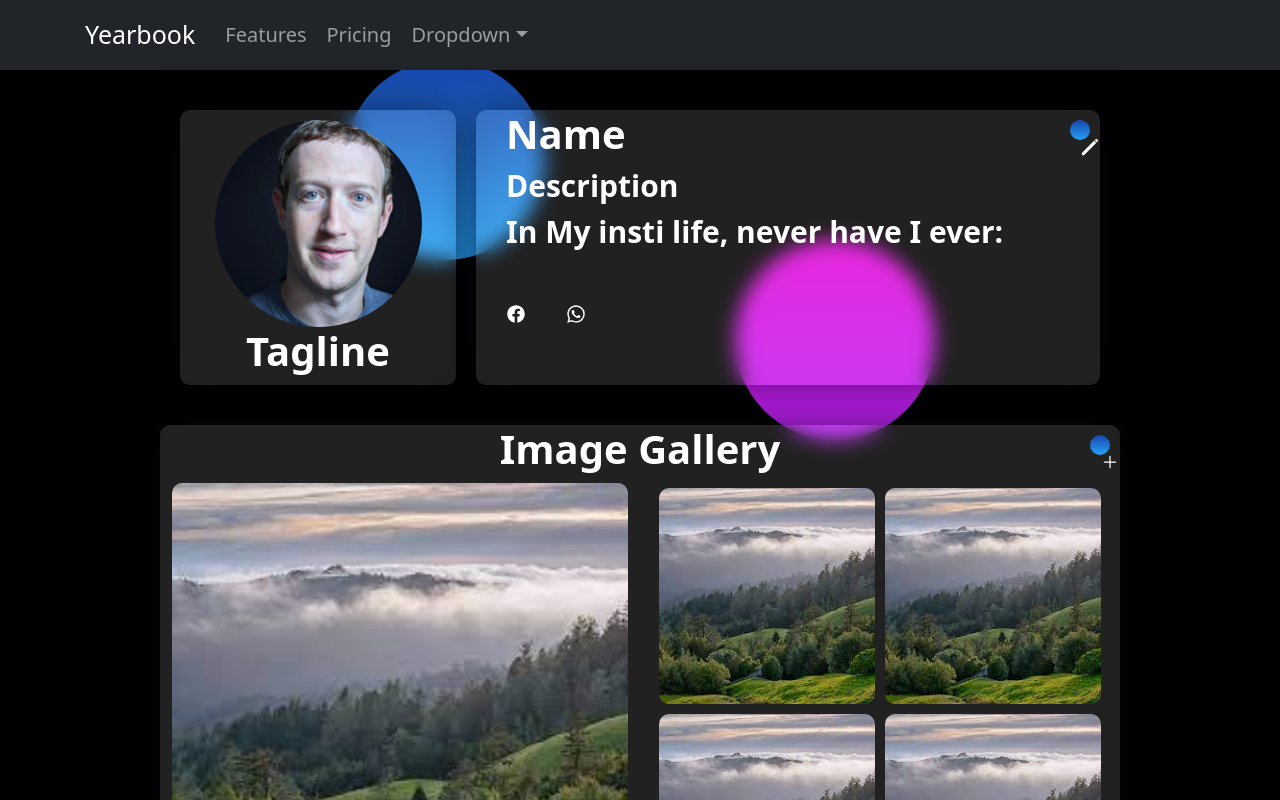
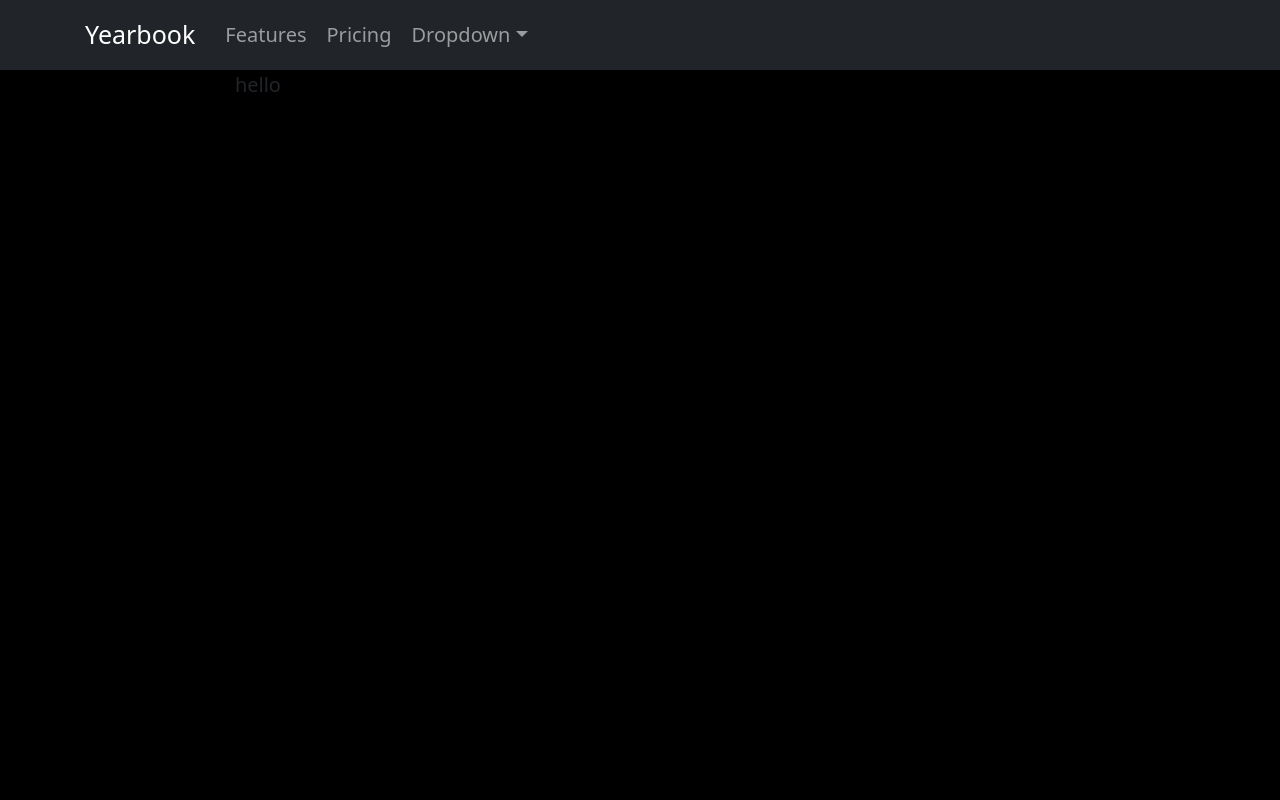
Before and after one commit to pragy540/Yearbook-2022, a React (Create React App) app in the folder Frontend/: page /profile in a window 1280 px wide. Shown: the top 800 px of the page. Built offline with nearby package versions, Linux system fonts and the light colour scheme.

Commit message:
Working on profile page; taking a break for now

```diff
--- a/Frontend/src/components/pages/Profile.js
+++ b/Frontend/src/components/pages/Profile.js
@@ -31,7 +31,14 @@ const Profile = ({profile}) => {
     }
 
     return (
-        <div>
+        <div class = "row">
+            <div className="col-md-5">
+                hello
+            </div>
+        </div>
+
+
+/*         <div>
             <div className="background">
         <div className="shape"></div>
         <div className="shape"></div>
@@ -41,7 +48,6 @@ const Profile = ({profile}) => {
 
                 <div className='dp blur-back'>
                     <h2>{profile}</h2>
-                    {/* <h3>{profile.sso_id}</h3> */}
                     <img src={profileimg}></img>
                     <h2>Tagline</h2>
                 </div>
@@ -76,7 +82,7 @@ const Profile = ({profile}) => {
                 <input placeholder='roll' onChange={inputsHandler} value={person.rollno} name='rollno'></input>
                 <button type='submit'>Submit</button>
             </form>
-        </div>
+        </div> */
     )
 }
 
```
